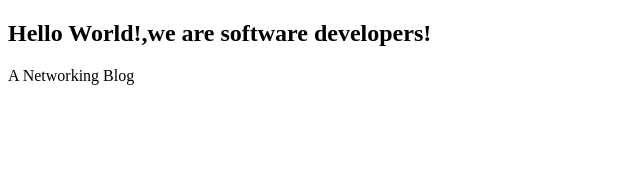
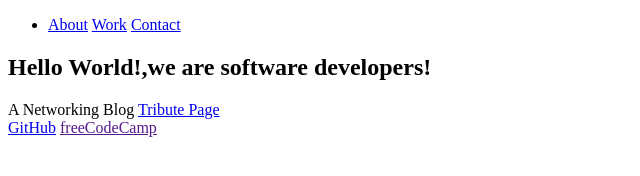
Before and after one commit to AyoMoses1/MicroverseHTML-CSS, a plain HTML site: page index.html in a window 1280 px wide. Shown: the whole page, without its empty margins (0-640 px from the left). Drawn offline with Linux system fonts and the light colour scheme.

Commit message:
added section for nav bar

```diff
--- a/index.html
+++ b/index.html
@@ -7,11 +7,27 @@
   </head>
 
   <body>
+    <nav id="navbar">
+      <ul>
+        <li>
+          <a href="#about">About</a>
+          <a href="#projects">Work</a>
+          <a href="#contact">Contact</a>
+        </li>
+      </ul>
+    </nav>
     <section id="welcome-section">
       <h1>Hello World!,we are software developers!</h1>
     </section>
     <section id="projects">
-      <div class="project-title">A Networking Blog</div>
+      <div class="project-title">
+        A Networking Blog
+        <a href="#" > Tribute Page </a>
+      </div>
+    </section>
+    <section id="profile-link">
+      <a href="https://github.com/sabbirhossainc">GitHub</a>
+      <a href="">freeCodeCamp</a>
     </section>
 
     <script src="https://cdn.freecodecamp.org/testable-projects-fcc/v1/bundle.js"></script>
```
